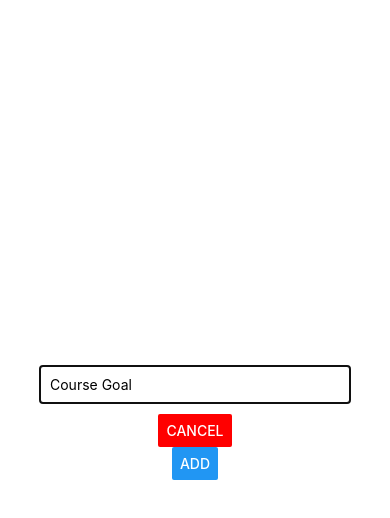
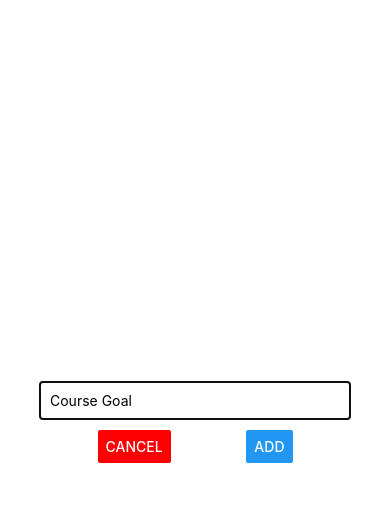
Before and after one commit to tlaudahl/react-native-practice, a React Native app: screen / in a window 390 px wide. Both pictures are taken after a click on the button "ADD NEW GOAL". Shown: the top 518 px of the page. Built offline with nearby package versions, Linux system fonts and the light colour scheme.

Commit message:
Updated styling for buttons on modal

```diff
--- a/components/GoalInput.js
+++ b/components/GoalInput.js
@@ -22,8 +22,10 @@ export default function GoalInput(props) {
                 onChangeText={goalInputHandler}
                 value={enteredGoal}
                 />
-                <Button title='CANCEL' color='red' onPress={props.cancelGoal} />
-                <Button title="ADD" style={{ padding: 5 }} onPress={addGoalHandler}/>
+                <View style={styles.btnContainer}>
+                    <Button title='CANCEL' color='red' onPress={props.cancelGoal} />
+                    <Button title="ADD" style={{ padding: 5 }} onPress={addGoalHandler}/>
+                </View>
             </View>
         </Modal>
     )
@@ -41,5 +43,11 @@ const styles = StyleSheet.create({
         borderWidth: 1,
         padding: 10,
         marginBottom: 10
+    },
+    btnContainer: {
+        flexDirection: 'row',
+        justifyContent: 'space-between',
+        alignItems: 'center',
+        width: '50%'
     }
 })
```
